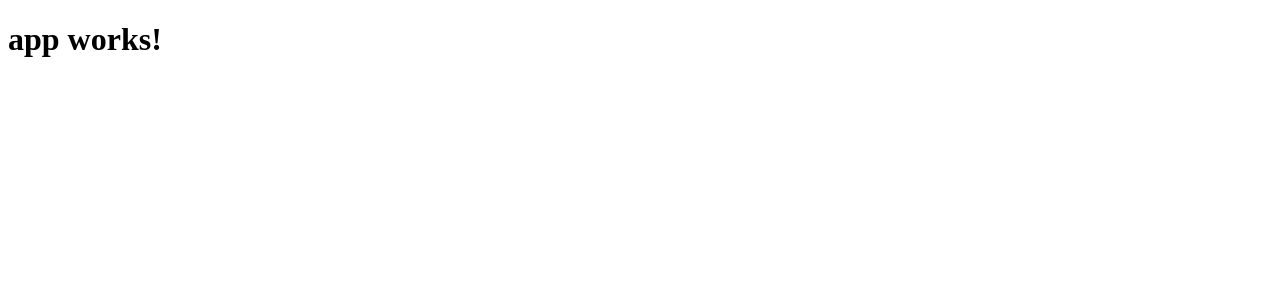
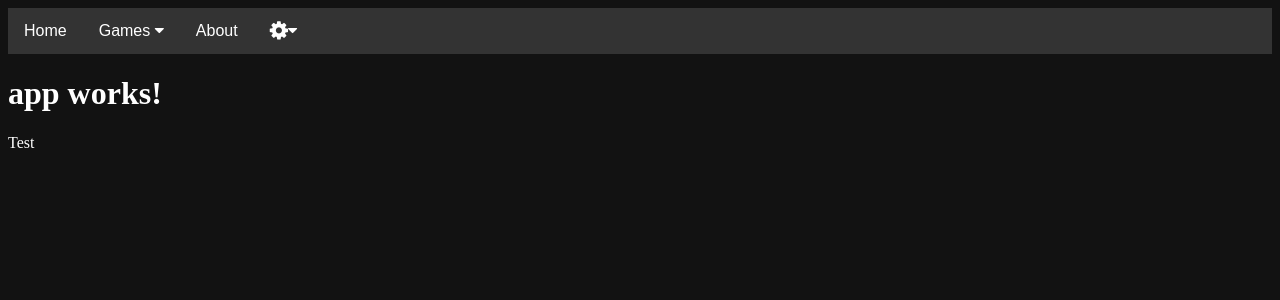
Before and after one commit to OxyFlax/PlutusCalculator, an Angular app: page / in a window 1280 px wide. Shown: the top 300 px of the page. Built offline with nearby package versions, Linux system fonts and the light colour scheme.

Commit message:
Start of navbar

```diff
--- a/package.json
+++ b/package.json
@@ -20,6 +20,7 @@
     "@angular/platform-browser": "^2.3.1",
     "@angular/platform-browser-dynamic": "^2.3.1",
     "@angular/router": "^3.3.1",
+    "@fortawesome/angular-fontawesome": "^0.7.0",
     "core-js": "^2.4.1",
     "rxjs": "^5.0.1",
     "ts-helpers": "^1.1.1",
--- /dev/null
+++ b/src/app/Directives/click-outside.directive.ts
@@ -0,0 +1,19 @@
+import { Directive, Input, Output, EventEmitter, ElementRef, HostListener } from '@angular/core';
+
+@Directive({
+  selector: '[clickOutside]',
+})
+export class ClickOutsideDirective {
+
+  @Output() clickOutside = new EventEmitter<void>();
+
+  constructor(private elementRef: ElementRef) { }
+
+  @HostListener('document:click', ['$event.target'])
+  public onClick(target) {
+    const clickedInside = this.elementRef.nativeElement.contains(target);
+    if (!clickedInside) {
+      this.clickOutside.emit();
+    }
+  }
+}
--- a/src/app/app.component.html
+++ b/src/app/app.component.html
@@ -1,3 +1,5 @@
+<app-navigation></app-navigation>
 <h1>
   {{title}}
 </h1>
+Test
--- /dev/null
+++ b/src/app/navigation/navigation.component.css
@@ -0,0 +1,61 @@
+.navbar {
+    overflow: hidden;
+    background-color: #333333;
+    font-family: Arial, Helvetica, sans-serif;
+  }
+
+  .navbar a {
+    float: left;
+    font-size: 16px;
+    color: white;
+    text-align: center;
+    padding: 14px 16px;
+    text-decoration: none;
+  }
+
+  .dropdown {
+    float: left;
+    overflow: hidden;
+  }
+
+  .dropdown .dropbtn {
+    cursor: pointer;
+    font-size: 16px;
+    border: none;
+    outline: none;
+    color: white;
+    padding: 14px 16px;
+    background-color: inherit;
+    font-family: inherit;
+    margin: 0;
+  }
+
+  .navbar a:hover, .dropdown:hover .dropbtn, .dropbtn:focus {
+    background-color: #8E8E8E;
+  }
+
+  .dropdown-content {
+    /* display: none; */
+    position: absolute;
+    background-color: #474747;
+    min-width: 160px;
+    box-shadow: 0px 8px 16px 0px rgba(0,0,0,0.2);
+    z-index: 1;
+  }
+
+  .dropdown-content a {
+    float: none;
+    color: white;
+    padding: 12px 16px;
+    text-decoration: none;
+    display: block;
+    text-align: left;
+  }
+
+  .dropdown-content a:hover {
+    background-color: #ddd;
+  }
+
+  .show {
+    display: block;
+  }
--- /dev/null
+++ b/src/app/navigation/navigation.component.html
@@ -0,0 +1,26 @@
+<div class="navbar">
+  <a href="#home">Home</a>
+  <div class="dropdown">
+    <button class="dropbtn" (click)="showDropDown($event, 'games')">Games
+      <i class="fa fa-caret-down"></i>
+    </button>
+    <div class="dropdown-content" *ngIf="showGamesDropDown" (clickOutside)="hideDropDown('games')">
+      <a href="#">Link 1</a>
+      <a href="#">Link 2</a>
+      <a href="#">Link 3</a>
+    </div>
+  </div>
+  <a href="#news">About</a>
+
+  <div class="dropdown">
+    <button class="dropbtn" (click)="showDropDown($event, 'settings')">
+      <i class="fa fa-cog fa-lg"></i>
+      <i class="fa fa-caret-down"></i>
+    </button>
+    <div class="dropdown-content" *ngIf="showSettingsDropDown" (clickOutside)="hideDropDown('settings')">
+      <a href="#">Link 1</a>
+      <a href="#">Link 2</a>
+      <a href="#">Link 3</a>
+    </div>
+  </div>
+</div>
--- /dev/null
+++ b/src/app/navigation/navigation.component.ts
@@ -0,0 +1,45 @@
+import { Component, OnInit } from '@angular/core';
+
+@Component({
+  selector: 'app-navigation',
+  templateUrl: './navigation.component.html',
+  styleUrls: ['./navigation.component.css']
+})
+export class NavigationComponent implements OnInit {
+  showGamesDropDown: boolean = false;
+  showSettingsDropDown: boolean = false;
+  constructor() { }
+
+  ngOnInit() {
+  }
+
+  showDropDown(event, type) {
+    if (type == "games"){
+      if(!this.showGamesDropDown){
+        this.showGamesDropDown = true;
+        this.showSettingsDropDown = false;
+        event.stopPropagation();
+      }
+    }
+
+    if (type == "settings"){
+      if(!this.showSettingsDropDown){
+        this.showSettingsDropDown = true;
+        this.showGamesDropDown = false;
+        event.stopPropagation();
+      }
+    }
+  }
+
+  hideDropDown(type) {
+    if (type == "games"){
+      this.showGamesDropDown = false;
+    }
+
+    if (type == "settings"){
+      this.showSettingsDropDown = false;
+    }
+  }
+
+
+}
--- a/src/index.html
+++ b/src/index.html
@@ -7,6 +7,8 @@
 
   <meta name="viewport" content="width=device-width, initial-scale=1">
   <link rel="icon" type="image/x-icon" href="favicon.ico">
+
+  <link rel="stylesheet" href="https://maxcdn.bootstrapcdn.com/font-awesome/4.4.0/css/font-awesome.min.css">
 </head>
 <body>
   <app-root>Loading...</app-root>
--- a/src/styles.css
+++ b/src/styles.css
@@ -1 +1,5 @@
 /* You can add global styles to this file, and also import other style files */
+body {
+    background-color: #121212;
+    color: white;
+}
```
Also changed, not shown: src/app/app.module.ts (+6 -1 lines), src/test.ts (deleted, +0 -32 lines), 2 other files (tests, documents, lock files or other folders).
